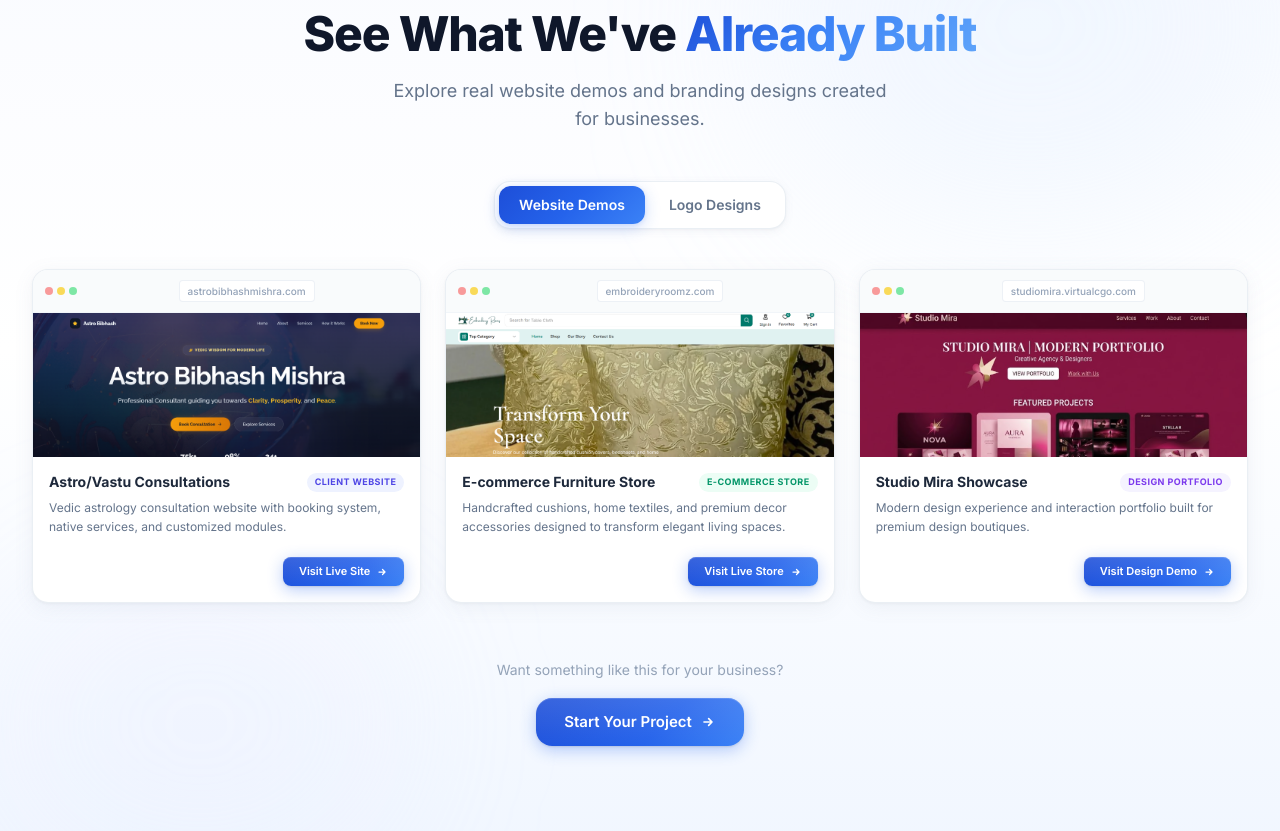
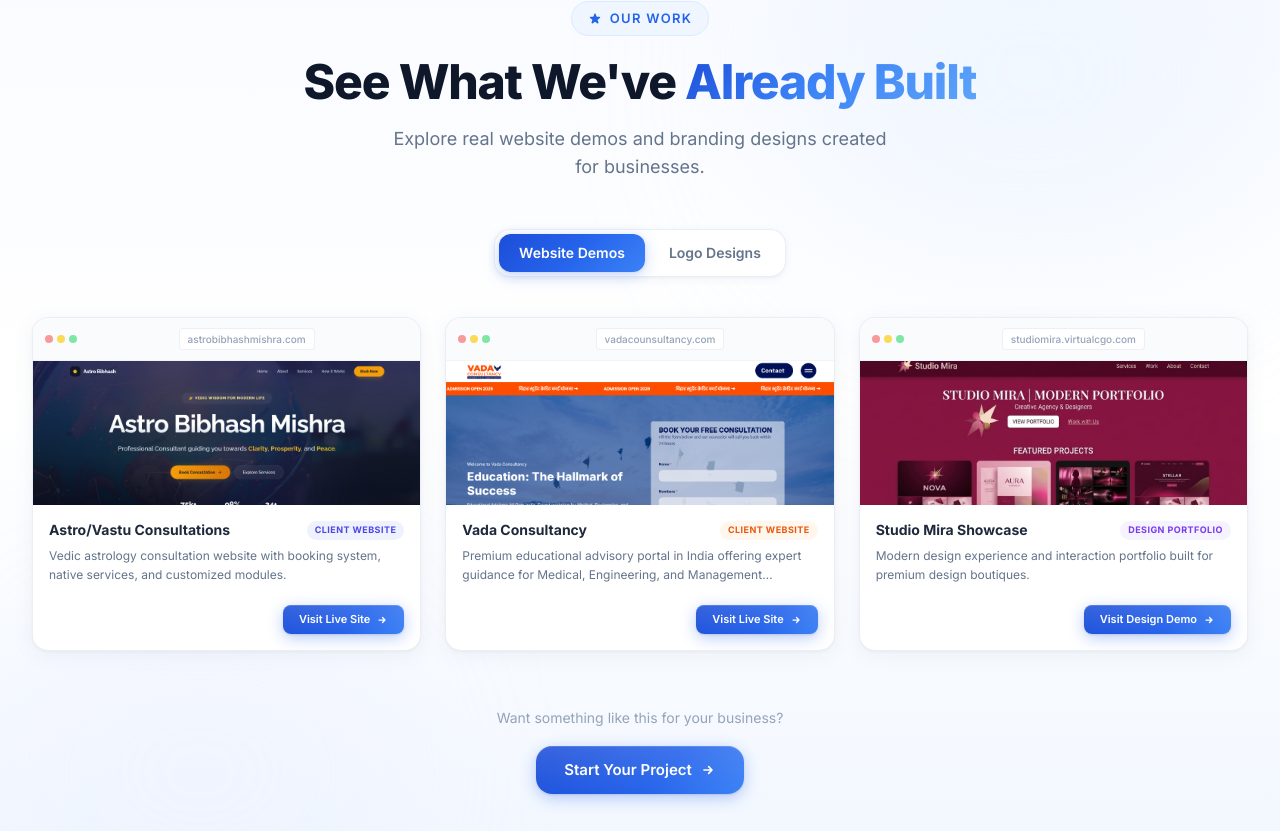
Before and after one commit to khrishChauhan/virtualcgo, a Next.js app: page / in a window 1280 px wide. Shown: the part 2434-3265 px from the top of the page. Built offline with nearby package versions, Linux system fonts and the light colour scheme.

Commit message:
feat: replace E-commerce with Vada Consultancy client portal, integrate logos centering support, and update FormSubmit target

```diff
--- a/src/components/ContactSection.tsx
+++ b/src/components/ContactSection.tsx
@@ -98,7 +98,7 @@ export default function ContactSection() {
     setStatus({ type: null, message: null });
 
     try {
-      const response = await fetch("https://formsubmit.co/ajax/khrishchauhan@gmail.com", {
+      const response = await fetch("https://formsubmit.co/ajax/connect@virtualcgo.com", {
         method: "POST",
         headers: {
           "Content-Type": "application/json",
--- a/src/components/HeroSection.tsx
+++ b/src/components/HeroSection.tsx
@@ -353,6 +353,11 @@ export default function HeroSection() {
               <div className="w-6 h-6 rounded-md bg-emerald-900 flex items-center justify-center text-white font-black text-[12px] shadow-sm">V</div>
               <span className="text-slate-800 font-bold text-[13.5px] tracking-tight">Vote Victory</span>
             </div>
+            {/* Logo 7 - Vada Consultancy */}
+            <div className="flex items-center gap-2">
+              <div className="w-6 h-6 rounded-md bg-[#ff6b00] flex items-center justify-center text-white font-black text-[12px] shadow-sm">V</div>
+              <span className="text-slate-800 font-bold text-[13.5px] tracking-tight">Vada Consultancy</span>
+            </div>
           </div>
         </motion.div>
       </div>
--- a/src/components/ShowcaseSection.tsx
+++ b/src/components/ShowcaseSection.tsx
@@ -22,17 +22,17 @@ const websiteDemos = [
     buttonText: "Visit Live Site"
   },
   {
-    id: "demo-furniture",
-    name: "E-commerce Furniture Store",
-    category: "E-commerce Store",
-    url: "embroideryroomz.com",
-    link: "https://embroideryroomz.com/",
-    description: "Handcrafted cushions, home textiles, and premium decor accessories designed to transform elegant living spaces.",
-    image: "/images/furniture-store.png",
-    gradient: "from-teal-800 via-emerald-900 to-amber-700",
-    categoryColor: "text-emerald-600",
-    categoryBg: "bg-emerald-50",
-    buttonText: "Visit Live Store"
+    id: "demo-vada",
+    name: "Vada Consultancy",
+    category: "Client Website",
+    url: "vadacounsultancy.com",
+    link: "https://vadacounsultancy.com/",
+    description: "Premium educational advisory portal in India offering expert guidance for Medical, Engineering, and Management admissions.",
+    image: "/images/vada-consultancy-hero.png",
+    gradient: "from-[#ff6b00] via-[#0f172a] to-blue-900",
+    categoryColor: "text-orange-600",
+    categoryBg: "bg-orange-50",
+    buttonText: "Visit Live Site"
   },
   {
     id: "demo-studio-mira",
@@ -91,6 +91,13 @@ const logoDesigns = [
     image: "/images/logo-stallion.png",
     gradient: "from-rose-600 via-rose-500 to-slate-700",
     letter: "S"
+  },
+  {
+    id: "logo-vada-consultancy",
+    name: "Vada Consultancy",
+    image: "/images/logo-vada-consultancy.png",
+    gradient: "from-orange-600 to-blue-900",
+    letter: "V"
   },
 ];
 
@@ -209,7 +216,7 @@ function LogoCard({ logo, index }: { logo: typeof logoDesigns[0]; index: number
       animate={{ opacity: 1, y: 0 }}
       transition={{ duration: 0.45, delay: index * 0.06, ease: [0.22, 1, 0.36, 1] }}
       whileHover={{ y: -4, scale: 1.02 }}
-      className="group bg-white border border-slate-200/70 rounded-2xl p-6 flex flex-col items-center gap-3 shadow-card hover:shadow-card-hover hover:border-blue-200/50 transition-all duration-300 cursor-pointer w-full text-center"
+      className="group bg-white border border-slate-200/70 rounded-2xl p-6 flex flex-col items-center gap-3 shadow-card hover:shadow-card-hover hover:border-blue-200/50 transition-all duration-300 cursor-pointer w-[calc(50%-8px)] sm:w-[calc(33.33%-11px)] lg:w-[calc(14.28%-14px)] text-center"
     >
       {/* Logo icon */}
       <div className="relative">
@@ -344,7 +351,7 @@ export default function ShowcaseSection() {
               animate={{ opacity: 1 }}
               exit={{ opacity: 0 }}
               transition={{ duration: 0.25 }}
-              className="grid grid-cols-2 sm:grid-cols-3 lg:grid-cols-6 gap-4"
+              className="flex flex-wrap justify-center gap-4 w-full"
             >
               {logoDesigns.map((logo, i) => (
                 <LogoCard key={logo.id} logo={logo} index={i} />
```
Also changed, not shown: public/images/logo-vada-consultancy.png (added), public/images/vada-consultancy-hero.png (added).
